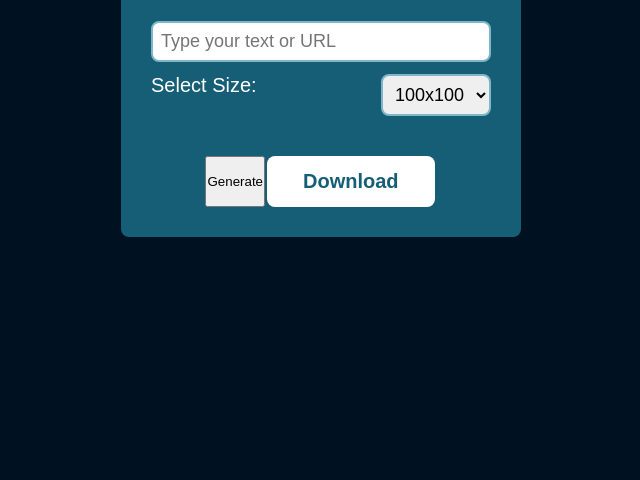
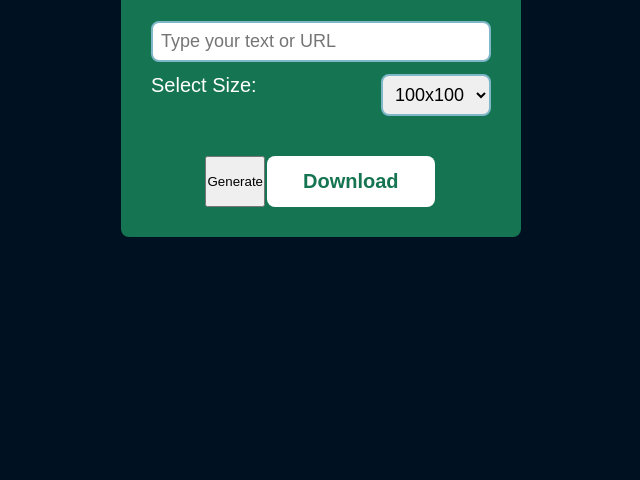
Before and after one commit to BaddulaSuresh/QR-Project, a plain HTML site: page index.html in a window 1280 px wide. Shown: the part 320-800 px from the top of the page, without its empty margins (319-959 px from the left). Drawn offline with Linux system fonts and the light colour scheme.

Commit message:
QR Project

```diff
--- a/qr.html
+++ b/index.html
@@ -8,7 +8,7 @@
     <style>
       :root {
         --bcg-color: #001122;
-        --primary-color: #155e75;
+        --primary-color: #157552;
         --border-radius: 8px;
         --secondary-color: #fff;
         --border-color: #7fb7c9;
```
